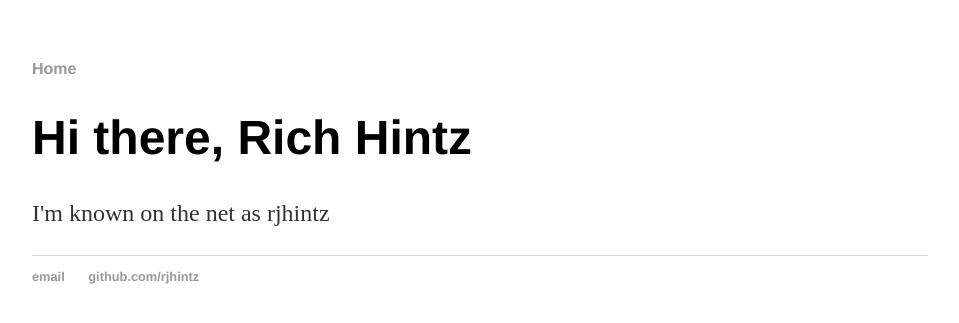
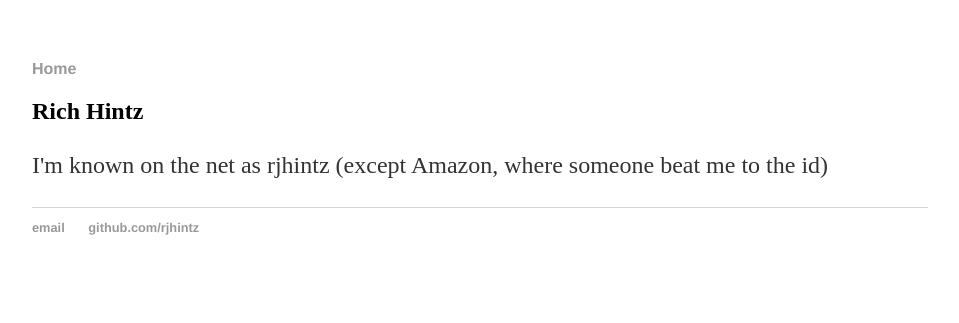
Before and after one commit to rjhintz/rjhintz.github.io, a Jekyll site: the page built from index.html, in a window 1280 px wide. Shown: the top 323 px of the page, without its empty margins (160-1119 px from the left). Built offline with Jekyll 4.4.1, drawn with Linux system fonts in a browser that asks for light colours.

Commit message:
Update index.html
change heading style and revise blurb

```diff
--- a/index.html
+++ b/index.html
@@ -3,6 +3,6 @@ layout: default
 title: Rich Hintz
 ---
 <div class="blurb">
-	<h1>Hi there, Rich Hintz</h1>
-	<p>I'm known on the net as rjhintz</a></p>
+	<h2>Rich Hintz</h2>
+	<p>I'm known on the net as rjhintz (except Amazon, where someone beat me to the id)</a></p>
 </div><!-- /.blurb -->
```
